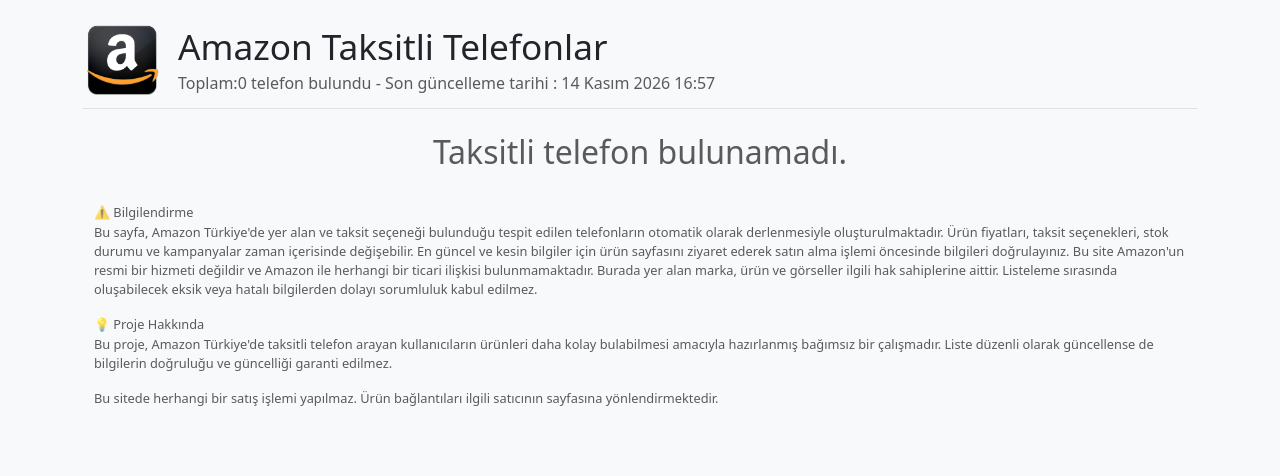
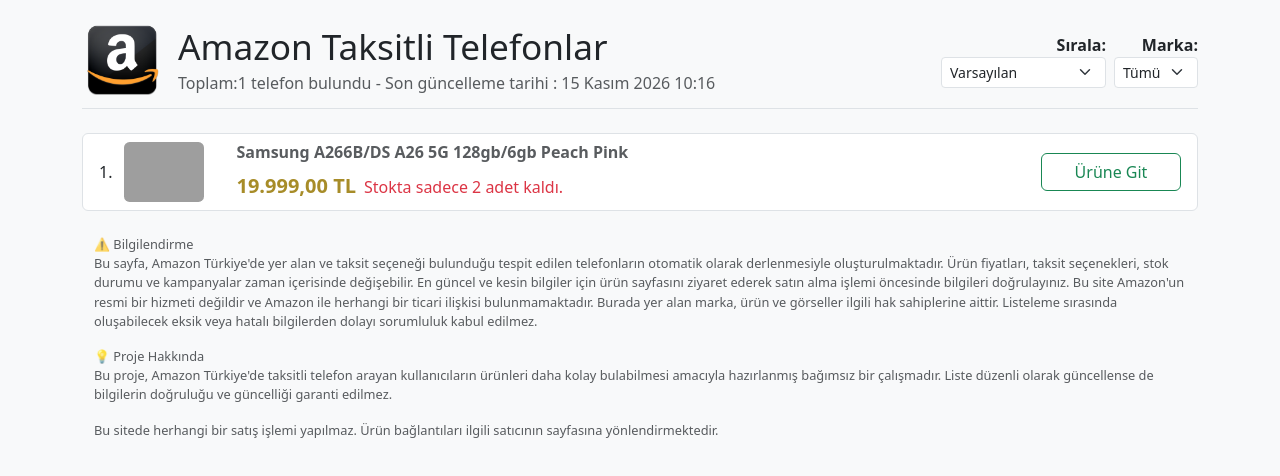
Before and after one commit to vedattaylan/amazon-taksitli-telefonlar, a plain HTML site: page index.html in a window 1280 px wide. Drawn offline with nearby package versions, Linux system fonts and the light colour scheme; grey boxes are pictures that could not be loaded.

Commit message:
update index

```diff
--- a/index.html
+++ b/index.html
@@ -214,13 +214,42 @@
          <a href="https://vedattaylan.github.io/amazon-taksitli-telefonlar/" target="_self" title="Amazon Taksitli Telefonlar"><img src="amazon-logo.png" alt="Amazon" /></a>
         <div>
           <h1>Amazon Taksitli Telefonlar</h1>
-          <p class="text-muted">Toplam:0 telefon bulundu - Son güncelleme tarihi : 14 Kasım 2026 16:57</p>
+          <p class="text-muted">Toplam:1 telefon bulundu - Son güncelleme tarihi : 15 Kasım 2026 10:16</p>
         </div>
       </div>
+      <div class="text-md-end mt-3 mt-md-0">
+        <div class="d-flex align-items-center justify-content-end gap-2 flex-wrap">
+          <div>
+          <label for="sort-select" class="mb-0 fw-semibold">Sırala:</label>
+          <select id="sort-select" class="form-select form-select-sm w-auto">
+            <option value="default">Varsayılan</option>
+            <option value="price-asc">Fiyata göre artan</option>
+            <option value="price-desc">Fiyata göre azalan</option>
+          </select>
+          </div>
+        <div>
+          <label for="brand-filter" class="mb-0 fw-semibold">Marka:</label>
+          <select id="brand-filter" class="form-select form-select-sm w-auto">
+            <!-- Dinamik olarak doldurulacak -->
 
+</select>
+        </div>
+      </div>
     </header>
     <div>
-     <h2 class="text-center text-muted mt-4">Taksitli telefon bulunamadı.</h2>
+     <ol class="list-group list-group-numbered">
+
+
+<li data-price="19999" data-brand="Diğer" class="list-group-item d-flex justify-content-between align-items-center">
+          <img src="https://m.media-amazon.com/images/I/51pQ5NTc54L._AC_UL320_.jpg" class="card-img-top" alt="Samsung A266B/DS A26 5G 128gb/6gb Peach Pink">
+          <div class="ms-2 me-auto">
+            <h5 class="fw-bold text-muted title">Samsung A266B/DS A26 5G 128gb/6gb Peach Pink</h5>
+            <span class="price" data-price="19999">19.999,00 TL</span><span class="text-danger ms-2">Stokta sadece 2 adet kaldı.</span>
+          </div>
+          <a href="https://www.amazon.com.tr/Samsung-A266B-128gb-Peach-Pink/dp/B0FPXLHXGD" target="_blank" class="btn btn-outline-success">Ürüne Git</a>
+        </li>
+
+           </ol>
     </div>
       </div>
 <div class="container p-4 text-muted" id="bilgilendirme" style="font-size: .8em;">
@@ -242,6 +271,107 @@ Bu proje, Amazon Türkiye'de taksitli telefon arayan kullanıcıların ürünler
 </p>
 <p>Bu sitede herhangi bir satış işlemi yapılmaz. Ürün bağlantıları ilgili satıcının sayfasına yönlendirmektedir.</p>
 </div>
+  <button id="scroll-to-top" title="Başa Git" aria-label="Sayfanın başına git">↑</button>
+  <script>
+    const scrollToTopBtn = document.getElementById('scroll-to-top');
 
+    window.addEventListener('scroll', function () {
+      if (window.scrollY > 300) {
+        scrollToTopBtn.classList.add('show');
+      } else {
+        scrollToTopBtn.classList.remove('show');
+      }
+    });
+
+    scrollToTopBtn.addEventListener('click', function () {
+      window.scrollTo({
+        top: 0,
+        behavior: 'smooth',
+      });
+    });
+
+    document.addEventListener('DOMContentLoaded', function () {
+
+  const sortSelect = document.getElementById('sort-select');
+  const brandSelect = document.getElementById('brand-filter');
+  const list = document.querySelector('.list-group-numbered');
+
+  const items = Array.from(list.children);
+  const originalItems = items.slice();
+
+  function getItemData(li) {
+    return {
+      li,
+      title: li.querySelector('.title')?.textContent.trim() || '',
+      price: Number(li.dataset.price || 0),
+      brand: li.dataset.brand || ''
+    };
+  }
+
+  function extractBrands() {
+    const brands = new Set();
+
+    items.forEach(li => {
+      if (li.dataset.brand) brands.add(li.dataset.brand);
+    });
+
+    return [...new Set(brands)].sort((a, b) => a.localeCompare(b, 'tr'));
+  }
+
+  function buildBrandSelect() {
+    const optAll = document.createElement('option');
+    optAll.value = 'all';
+    optAll.textContent = 'Tümü';
+    brandSelect.appendChild(optAll);
+
+    extractBrands().forEach(b => {
+      const opt = document.createElement('option');
+      opt.value = b.trim();
+      opt.textContent = titleCase(b.trim());
+      brandSelect.appendChild(opt);
+    });
+  }
+
+  function apply() {
+    const brand = brandSelect.value;
+    const mode = sortSelect.value;
+
+    let data = items.map(getItemData);
+
+    // filtre
+    if (brand !== 'all') {
+      data = data.filter(x => x.brand.toLowerCase() === brand);
+    }
+
+    // sort
+    if (mode === 'price-asc') {
+      data.sort((a, b) => a.price - b.price);
+    } else if (mode === 'price-desc') {
+      data.sort((a, b) => b.price - a.price);
+    } else if (mode === 'alpha-asc') {
+      data.sort((a, b) => a.title.localeCompare(b.title, 'tr'));
+    }
+
+    list.innerHTML = '';
+    data.forEach(x => list.appendChild(x.li));
+  }
+
+  buildBrandSelect();
+
+  sortSelect.addEventListener('change', apply);
+  brandSelect.addEventListener('change', apply);
+
+});
+function titleCase(str) {
+   var splitStr = str.toLowerCase().split(' ');
+   for (var i = 0; i < splitStr.length; i++) {
+       // You do not need to check if i is larger than splitStr length, as your for does that for you
+       // Assign it back to the array
+       splitStr[i] = splitStr[i].charAt(0).toUpperCase() + splitStr[i].substring(1);
+   }
+   // Directly return the joined string
+   return splitStr.join(' ');
+}
+  </script>
       </body>
       </html>
```
